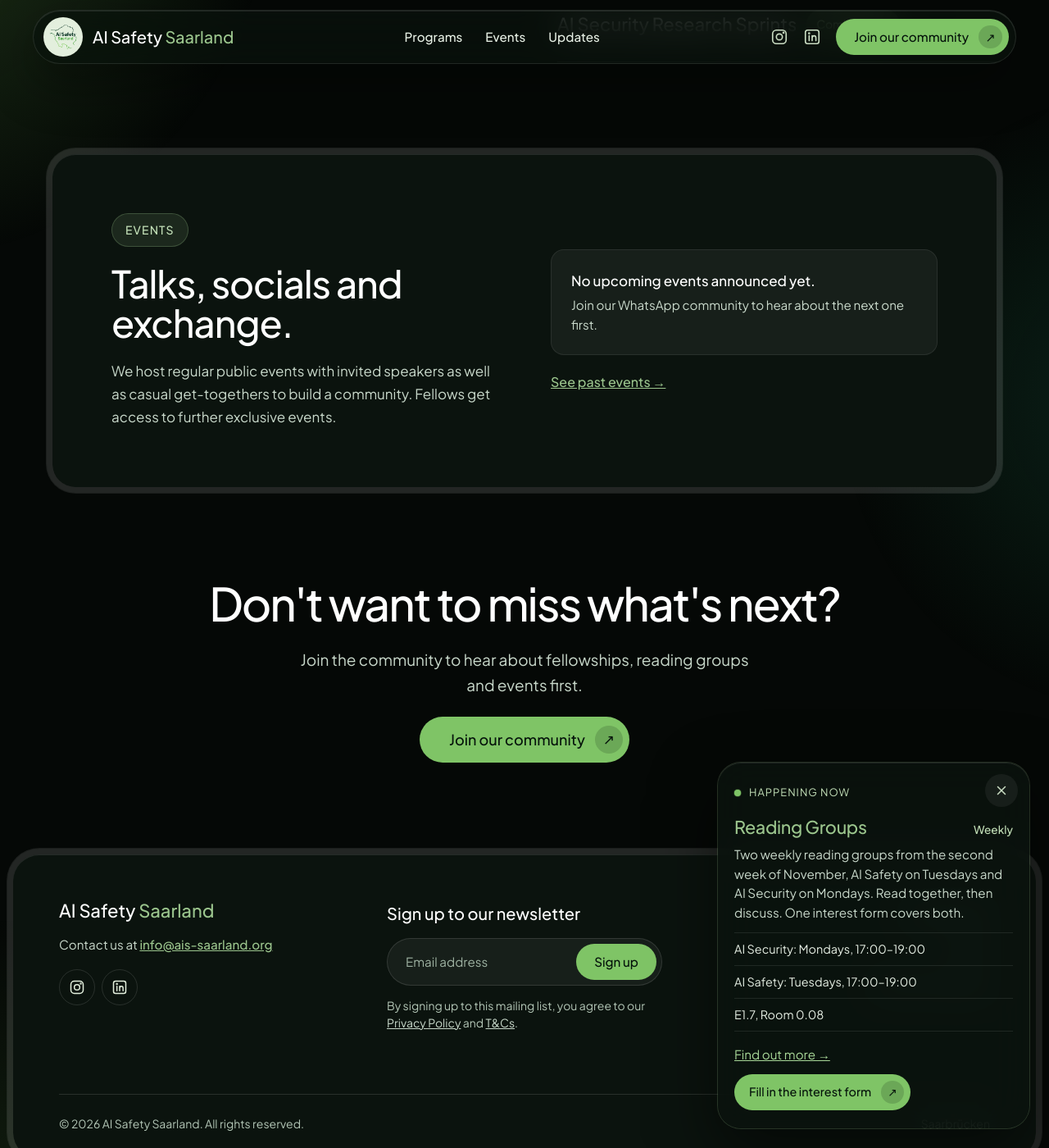
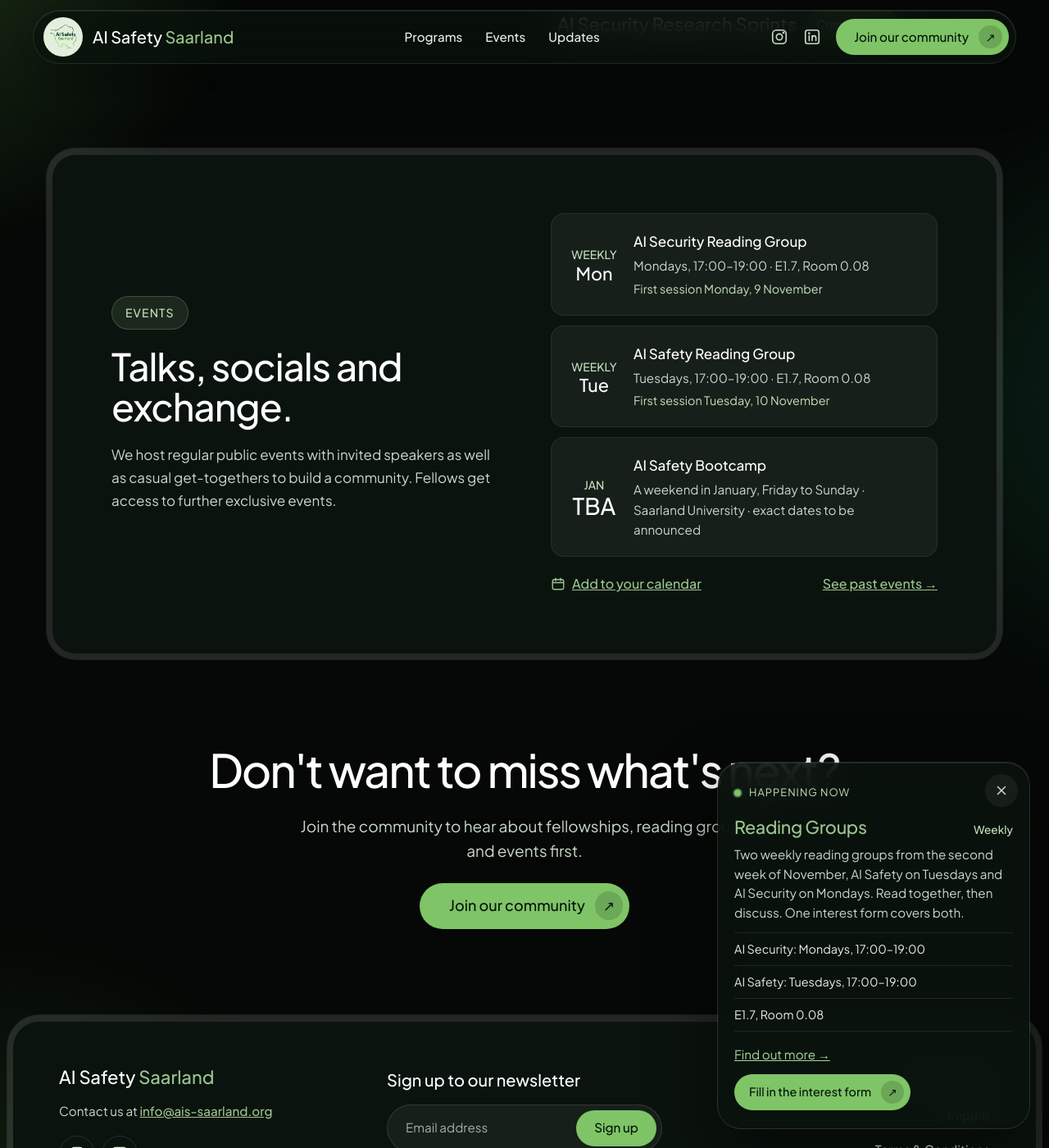
Before and after one commit to palash2404/AI-Safety, a Jekyll site: the page built from index.html, in a window 1280 px wide and 1400 px high, scrolled down 3831 px. Shown: the whole window at 82% size. Built offline with Jekyll 4.4.1, drawn with Linux system fonts in a browser that asks for light colours.

Commit message:
Events: reading groups and bootcamp, plus a subscribable calendar
- List the weekly AI Security (Mon) and AI Safety (Tue) reading groups
  from 9/10 November and the January Bootcamp (date TBA) on the homepage.
- Event rows support weekly sessions, a TBA date and same-tab internal links.
- New /calendar.ics built from the events list, with weekly repeats in
  Berlin time, and an "Add to your calendar" link.
- Editor fields for weekly, last session, TBA, start/end time and address.

Co-Authored-By: Claude Opus 5.5 <noreply@anthropic.com>

```diff
--- a/_data/events.yml
+++ b/_data/events.yml
@@ -1,3 +1,26 @@
 # Upcoming events on the homepage — edit in the editor at /admin (Site content → Upcoming events).
 # Remove events once they have happened, and add a recap on the Updates page instead.
-upcoming: []
+# Events with a start and end time also go into the calendar file (/calendar.ics)
+# that people can add to their own calendar.
+upcoming:
+  - title: AI Security Reading Group
+    date: 2026-11-09
+    weekly: true
+    start_time: "17:00"
+    end_time: "19:00"
+    location: E1.7, Room 0.08, Saarland University
+    details: Mondays, 17:00–19:00 · E1.7, Room 0.08
+    link: "/reading-groups/"
+  - title: AI Safety Reading Group
+    date: 2026-11-10
+    weekly: true
+    start_time: "17:00"
+    end_time: "19:00"
+    location: E1.7, Room 0.08, Saarland University
+    details: Tuesdays, 17:00–19:00 · E1.7, Room 0.08
+    link: "/reading-groups/"
+  - title: AI Safety Bootcamp
+    date: 2027-01-01
+    date_tba: true
+    details: A weekend in January, Friday to Sunday · Saarland University · exact dates to be announced
+    link: "/bootcamp/"
--- a/assets/theme-dark-glass.css
+++ b/assets/theme-dark-glass.css
@@ -313,3 +313,11 @@ h3 { letter-spacing: -0.01em; }
 @media (prefers-reduced-transparency: reduce) {
   .now-panel { background: #0b130e; -webkit-backdrop-filter: none; backdrop-filter: none; }
 }
+
+/* ---------- Events: weekly and to-be-announced dates, calendar link ---------- */
+.event-date-weekly strong { font-size: 1.35rem; }
+.event-date strong { white-space: nowrap; }
+.event-start { color: var(--soft-green); font-size: 0.9rem; }
+.events-links { display: flex; flex-wrap: wrap; align-items: center; justify-content: space-between; gap: 8px 24px; margin-top: 8px; }
+.events-links .events-link { margin-top: 0; }
+.events-calendar { display: inline-flex; align-items: center; gap: 8px; }
--- a/index.html
+++ b/index.html
@@ -116,18 +116,33 @@ nav: home
       </div>
       <div class="event-list">
         {% assign upcoming = site.data.events.upcoming | sort: "date" %}
+        {% assign has_calendar = false %}
         {% for event in upcoming %}
         {% if event.title == nil or event.title == "" %}{% continue %}{% endif %}
-        {% if event.link and event.link != "" %}<a class="event event-link" href="{{ event.link }}" target="_blank" rel="noopener noreferrer">{% else %}<div class="event">{% endif %}
+        {% if event.start_time and event.start_time != "" and event.date_tba != true %}{% assign has_calendar = true %}{% endif %}
+        {% if event.link and event.link != "" %}<a class="event event-link" href="{{ event.link }}"{% if event.link contains "://" %} target="_blank" rel="noopener noreferrer"{% endif %}>{% else %}<div class="event">{% endif %}
+          {% if event.weekly %}
+          <div class="event-date event-date-weekly"><span>Weekly</span><strong>{{ event.date | date: "%a" }}</strong></div>
+          {% elsif event.date_tba %}
+          <div class="event-date"><span>{{ event.date | date: "%b" }}</span><strong>TBA</strong></div>
+          {% else %}
           <div class="event-date"><span>{{ event.date | date: "%b" }}</span><strong>{{ event.date | date: "%-d" }}</strong></div>
-          <div class="event-info"><span class="event-title">{{ event.title | escape }}</span>{% if event.details and event.details != "" %}<span class="event-meta">{{ event.details | escape }}</span>{% endif %}</div>
+          {% endif %}
+          <div class="event-info">
+            <span class="event-title">{{ event.title | escape }}</span>
+            {% if event.details and event.details != "" %}<span class="event-meta">{{ event.details | escape }}</span>{% endif %}
+            {% if event.weekly %}<span class="event-meta event-start">First session {{ event.date | date: "%A, %-d %B" }}</span>{% endif %}
+          </div>
         {% if event.link and event.link != "" %}</a>{% else %}</div>{% endif %}
         {% else %}
         <div class="event event-empty">
           <div class="event-info"><span class="event-title">No upcoming events announced yet.</span><span class="event-meta">Join our WhatsApp community to hear about the next one first.</span></div>
         </div>
         {% endfor %}
-        <a href="{{ '/updates.html' | relative_url }}#recaps" class="events-link">See past events →</a>
+        <div class="events-links">
+          {% if has_calendar %}<a href="{{ '/calendar.ics' | relative_url }}" class="events-link events-calendar"><svg width="18" height="18" viewBox="0 0 24 24" fill="none" stroke="currentColor" stroke-width="1.8" stroke-linecap="round" stroke-linejoin="round" aria-hidden="true"><rect x="3" y="5" width="18" height="16" rx="3"/><line x1="3" y1="10" x2="21" y2="10"/><line x1="8" y1="3" x2="8" y2="7"/><line x1="16" y1="3" x2="16" y2="7"/></svg>Add to your calendar</a>{% endif %}
+          <a href="{{ '/updates.html' | relative_url }}#recaps" class="events-link">See past events →</a>
+        </div>
       </div>
     </div>
   </section>
```
Also changed, not shown: admin/config.yml (+8 -2 lines), 1 other file.
